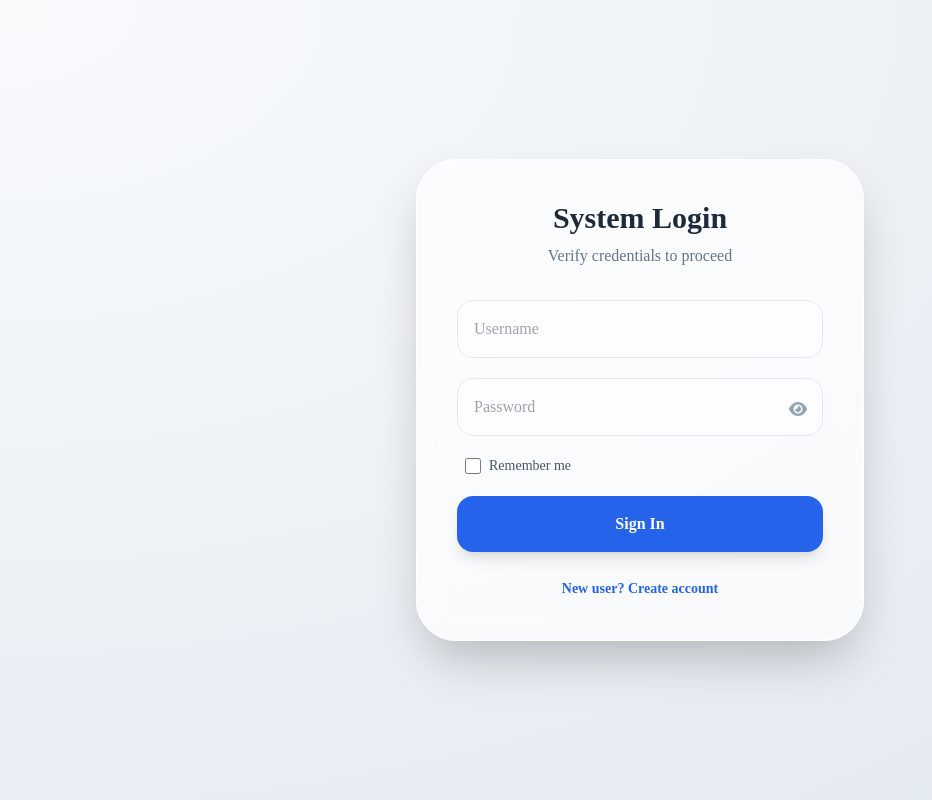
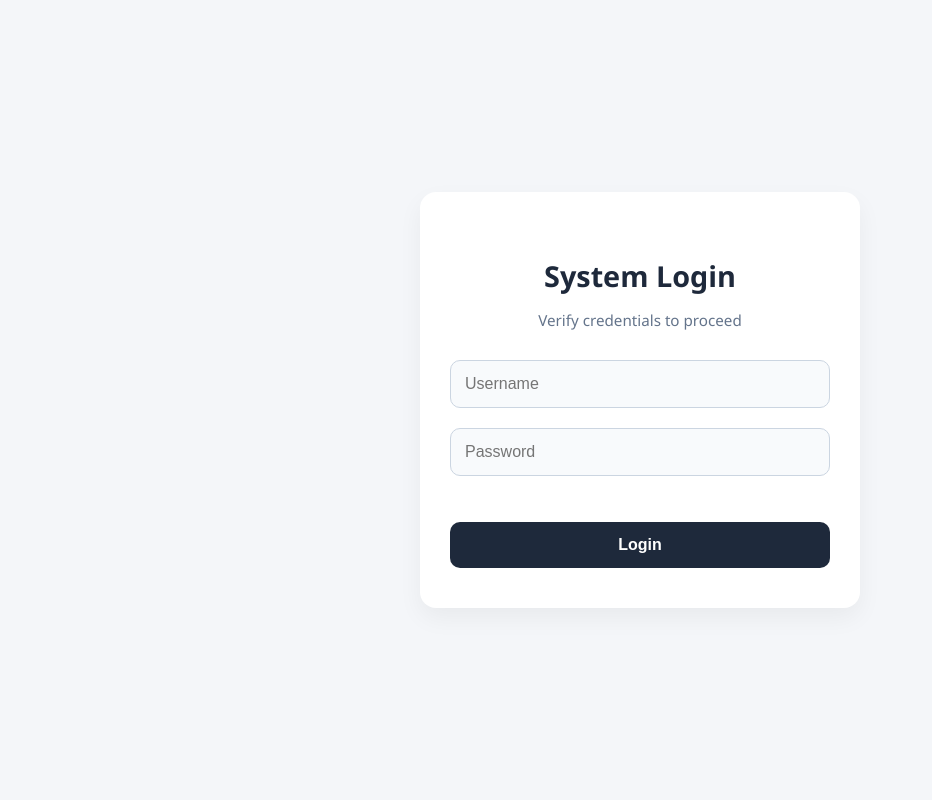
Before and after one commit to Alikhriasat/RootkitGuard, a Flask app: page /login in a window 1280 px wide. Shown: the whole page, without its empty margins (0-932 px from the left). Run offline with Flask 3, Linux system fonts and the light colour scheme; some libraries are stand-ins or nearby versions.

Commit message:
Revamp login page layout and styles

```diff
--- a/templates/login.html
+++ b/templates/login.html
@@ -1,122 +1,134 @@
 <!DOCTYPE html>
 <html lang="en">
 <head>
-    <meta charset="utf-8">
-    <title>RootkitGuard | Access</title>
-    <script src="https://cdn.tailwindcss.com"></script>
-    <link href="https://cdnjs.cloudflare.com/ajax/libs/font-awesome/6.4.0/css/all.min.css" rel="stylesheet">
+    <meta charset="UTF-8">
+    <meta name="viewport" content="width=device-width, initial-scale=1.0">
+    <title>System Login - RootkitGuard</title>
     <style>
-        body { background: radial-gradient(at 0% 0%, #f8fafc 0%, #e2e8f0 100%); min-height: 100vh; display: flex; align-items: center; justify-content: center; font-family: 'sans-serif'; }
-        .glass { background: rgba(255,255,255,0.7); backdrop-filter: blur(15px); border: 1px solid white; border-radius: 2.5rem; }
-        .input-box { background: rgba(255,255,255,0.5); border: 1px solid #e2e8f0; transition: all 0.3s; }
-        .input-box:focus { border-color: #3b82f6; box-shadow: 0 0 0 4px rgba(59, 130, 246, 0.1); }
+        body {
+            font-family: 'Segoe UI', Tahoma, Geneva, Verdana, sans-serif;
+            background-color: #f4f6f9;
+            display: flex;
+            justify-content: center;
+            align-items: center;
+            height: 100vh;
+            margin: 0;
+        }
+        .card {
+            background: white;
+            padding: 40px 30px;
+            border-radius: 16px;
+            box-shadow: 0 10px 25px rgba(0,0,0,0.05);
+            width: 380px;
+            text-align: center;
+        }
+        h2 {
+            color: #1e293b;
+            font-size: 1.8rem;
+            margin-bottom: 5px;
+        }
+        p.subtitle {
+            color: #64748b;
+            font-size: 0.95rem;
+            margin-bottom: 30px;
+        }
+        .form-group {
+            margin-bottom: 20px;
+            text-align: left;
+        }
+        input {
+            width: 100%;
+            padding: 14px;
+            border: 1px solid #cbd5e1;
+            border-radius: 10px;
+            box-sizing: border-box;
+            font-size: 1rem;
+            background-color: #f8fafc;
+        }
+        input:focus {
+            outline: none;
+            border-color: #3b82f6;
+            background-color: #fff;
+            box-shadow: 0 0 0 3px rgba(59, 130, 246, 0.1);
+        }
+        button {
+            width: 100%;
+            padding: 14px;
+            background: #1e293b;
+            color: white;
+            border: none;
+            border-radius: 10px;
+            font-size: 1rem;
+            cursor: pointer;
+            font-weight: bold;
+            margin-top: 10px;
+            transition: background 0.2s ease;
+        }
+        button:hover {
+            background: #334155;
+        }
+        /* صندوق عرض الرسائل تحت الباسوورد مباشرة */
+        #error-message-box {
+            color: #ef4444;
+            font-size: 0.85rem;
+            margin-top: 8px;
+            font-weight: 600;
+            text-align: left;
+            padding: 4px 5px;
+            line-height: 1.4;
+        }
     </style>
 </head>
 <body>
-    <div class="w-full max-w-md p-10 glass shadow-2xl">
-        <div class="text-center mb-8">
-            <h1 id="title" class="text-3xl font-black text-slate-800">System Login</h1>
-            <p id="desc" class="text-slate-500 mt-2 font-medium">Verify credentials to proceed</p>
+
+<div class="card">
+    <h2>System Login</h2>
+    <p class="subtitle">Verify credentials to proceed</p>
+
+    <form id="loginForm">
+        <div class="form-group">
+            <input type="text" id="username" placeholder="Username" required>
         </div>
-        <form id="auth-form" class="space-y-5">
-            <input type="text" id="user" placeholder="Username" class="w-full p-4 rounded-2xl input-box outline-none" required>
-            <div class="relative">
-                <input type="password" id="pass" placeholder="Password" class="w-full p-4 rounded-2xl input-box outline-none" required>
-                <span class="absolute right-4 top-5 cursor-pointer text-slate-400" onclick="togglePass()">
-                    <i id="eye" class="fas fa-eye"></i>
-                </span>
+        <div class="form-group">
+            <input type="password" id="password" placeholder="Password" required>
+
+            <div id="error-message-box"></div>
         </div>
 
-            <div class="flex items-center px-2">
-                <input type="checkbox" id="remember" class="w-4 h-4 text-blue-600 border-gray-300 rounded focus:ring-blue-500">
-                <label for="remember" class="ml-2 text-sm font-medium text-slate-600 cursor-pointer">Remember me</label>
-            </div>
-
-            <p id="error-msg" class="hidden text-xs italic px-2 font-medium"></p>
-
-            <button type="submit" id="btn" class="w-full bg-blue-600 text-white font-bold py-4 rounded-2xl shadow-lg hover:bg-blue-700 transition-all">Sign In</button>
+        <button type="submit">Login</button>
     </form>
-        <div class="mt-6 text-center">
-            <button id="toggle" class="text-blue-600 font-bold text-sm hover:underline">New user? Create account</button>
-        </div>
 </div>
 
 <script>
-        let isLogin = true;
-        const userInput = document.getElementById('user');
-        const passInput = document.getElementById('pass');
-        const rememberCheck = document.getElementById('remember');
-        const errDisplay = document.getElementById('error-msg');
+document.getElementById('loginForm').addEventListener('submit', function(e) {
+    e.preventDefault();
 
-        // 1. عند تحميل الصفحة: تفقد إذا كان هناك بيانات محفوظة
-        window.onload = () => {
-            const savedUser = localStorage.getItem('rootkit_user');
-            const savedPass = localStorage.getItem('rootkit_pass');
-            if (savedUser && savedPass) {
-                userInput.value = savedUser;
-                passInput.value = savedPass;
-                rememberCheck.checked = true;
-            }
-        };
+    const username = document.getElementById('username').value;
+    const password = document.getElementById('password').value;
+    const errorMessageBox = document.getElementById('error-message-box');
 
-        function togglePass() {
-            const p = document.getElementById('pass');
-            const e = document.getElementById('eye');
-            p.type = p.type === 'password' ? 'text' : 'password';
-            e.className = p.type === 'password' ? 'fas fa-eye' : 'fas fa-eye-slash';
-        }
+    // تصفية النصوص السابقة قبل الإرسال الجديد
+    errorMessageBox.innerText = "";
 
-        document.getElementById('toggle').onclick = () => {
-            isLogin = !isLogin;
-            document.getElementById('title').innerText = isLogin ? "System Login" : "Join Network";
-            document.getElementById('btn').innerText = isLogin ? "Sign In" : "Register";
-            document.getElementById('toggle').innerText = isLogin ? "New user? Create account" : "Back to Login";
-            rememberCheck.parentElement.style.display = isLogin ? 'flex' : 'none';
-            errDisplay.classList.add('hidden');
-        };
-
-        document.getElementById('auth-form').onsubmit = async (e) => {
-            e.preventDefault();
-            const username = userInput.value;
-            const password = passInput.value;
-
-            // إخفاء التنبيهات السابقة عند الضغط
-            errDisplay.classList.add('hidden');
-
-            const res = await fetch(isLogin ? '/login' : '/register', {
+    fetch('/login', {
         method: 'POST',
-                headers: {'Content-Type': 'application/json'},
-                body: JSON.stringify({username, password})
-            });
-
-            const data = await res.json();
-
-            if (res.ok) {
-                if (isLogin) {
-                    // 2. إذا نجح الدخول وكان خيار "Remember me" مفعل، احفظ البيانات
-                    if (rememberCheck.checked) {
-                        localStorage.setItem('rootkit_user', username);
-                        localStorage.setItem('rootkit_pass', password);
-                    } else {
-                        localStorage.removeItem('rootkit_user');
-                        localStorage.removeItem('rootkit_pass');
-                    }
-
-                    // التوجيه فوراً لصفحة لوحة التحكم بدلاً من عمل reload للموقع
+        headers: { 'Content-Type': 'application/json' },
+        body: JSON.stringify({ username: username, password: password })
+    })
+    .then(res => res.json())
+    .then(data => {
+        if (data.status === 'success') {
+            // الدخول مباشرة للـ Dashboard
             window.location.href = '/dashboard';
         } else {
-                    // إذا كان في صفحة الـ Register ونجح، يظهره تنبيه بالنجاح ويرجعه لصفحة الـ Login
-                    errDisplay.innerText = data.message || "Account created successfully! Please Login.";
-                    errDisplay.className = "text-green-500 text-xs italic px-2 font-medium block";
-                    document.getElementById('toggle').click(); // رجعه لصفحة الـ Login تلقائياً
-                    passInput.value = "";
+            // طباعة الرسالة المستلمة فوريّاً قدام المستخدم تحت الصندوق
+            errorMessageBox.innerText = data.message;
         }
-            } else {
-                // عرض رسالة الخطأ باللون الأحمر
-                errDisplay.innerText = data.message || "An error occurred!";
-                errDisplay.className = "text-red-500 text-xs italic px-2 font-medium block";
-            }
-        };
+    })
+    .catch(err => {
+        errorMessageBox.innerText = "Connection error. Please try again.";
+    });
+});
 </script>
 </body>
 </html>
```
Lines whose indentation alone changed are shown as unchanged.
